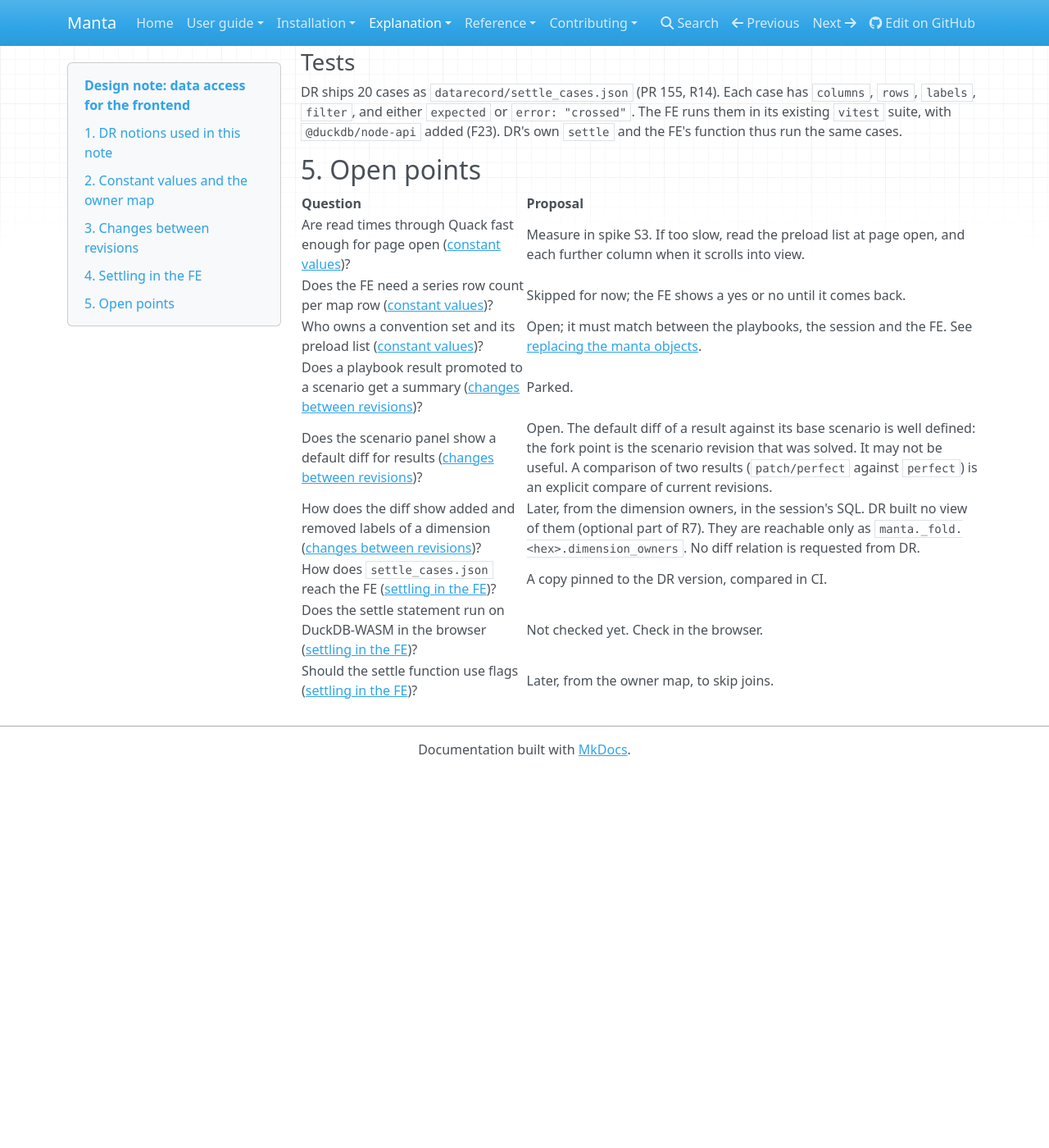
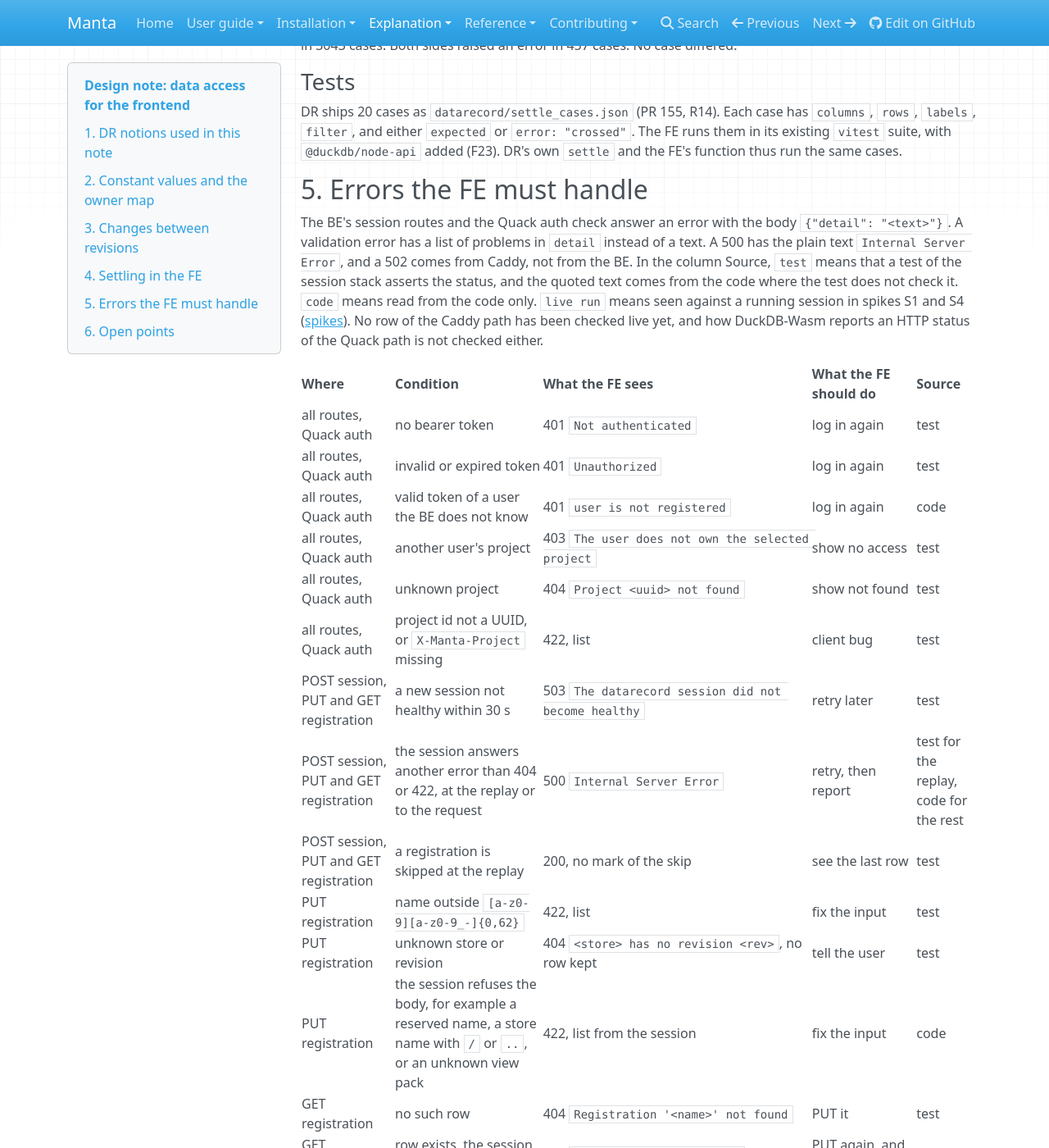
Before and after one commit to manta-plan/manta, an MkDocs documentation site: the page built from docs/explanation/datarecord-session/frontend.md, in a window 1280 px wide and 1400 px high, scrolled down 11210 px. Shown: the whole window at 82% size. Built offline with MkDocs 1.6.1, drawn with Linux system fonts in a browser that asks for light colours; nearby versions of some CDN libraries; before the commit the page ends 12152 px from its top, so only the background shows below that; some of the changed text lies outside the part shown.

Commit message:
docs: list the errors the frontend must handle with a datarecord session
A new section of the frontend note tables what the session routes, the Quack auth check, Caddy and the session answer on failure, and what the FE does then. Open points become section 6.

Signed-off-by: Jonas Hoersch <jonas.hoersch@openenergytransition.org>

```diff
--- a/docs/explanation/datarecord-session/frontend.md
+++ b/docs/explanation/datarecord-session/frontend.md
@@ -9,7 +9,7 @@ How the FE reads the data of a session: constant values and the owner map in pla
 
 Part of the datarecord-session plan, draft 9. Start with the [overview](index.md). The codes F, S, R, D and I point to the [appendix](appendix.md).
 
-This note covers three FE needs. [Constant values and the owner map](#2-constant-values-and-the-owner-map) is the component table, the drawers and the location graph: which attributes exist and which constant values they hold. [Changes between revisions](#3-changes-between-revisions) is the scenario panel and the change markers: what a scenario changes against the scenario it was made from. [Settling in the FE](#4-settling-in-the-fe) is how the FE turns raw rows into one value per coordinate.
+This note covers three FE needs. [Constant values and the owner map](#2-constant-values-and-the-owner-map) is the component table, the drawers and the location graph: which attributes exist and which constant values they hold. [Changes between revisions](#3-changes-between-revisions) is the scenario panel and the change markers: what a scenario changes against the scenario it was made from. [Settling in the FE](#4-settling-in-the-fe) is how the FE turns raw rows into one value per coordinate. [Errors the FE must handle](#5-errors-the-fe-must-handle) lists what the session routes and the Quack path answer when a step fails.
 
 Today quack-server prepares this data at open. It builds the table `attribute_summary` with one full scan over every attribute, and the view `ctype_attributes` over it. It builds the table `scenario_changes` for all scenarios at open. Nothing settles: the FE queries read raw rows and apply partial rules of their own, or none. [Replacing the manta objects](session.md#5-replacing-the-manta-objects) in the session note lists these objects (groups B and C).
 
@@ -342,7 +342,39 @@ The prototype ran against DR's `settle` on 3500 random cases. The cases cover pl
 
 DR ships 20 cases as `datarecord/settle_cases.json` (PR 155, R14). Each case has `columns`, `rows`, `labels`, `filter`, and either `expected` or `error: "crossed"`. The FE runs them in its existing `vitest` suite, with `@duckdb/node-api` added (F23). DR's own `settle` and the FE's function thus run the same cases.
 
-## 5. Open points
+## 5. Errors the FE must handle
+
+The BE's session routes and the Quack auth check answer an error with the body `{"detail": "<text>"}`. A validation error has a list of problems in `detail` instead of a text. A 500 has the plain text `Internal Server Error`, and a 502 comes from Caddy, not from the BE. In the column Source, `test` means that a test of the session stack asserts the status, and the quoted text comes from the code where the test does not check it. `code` means read from the code only. `live run` means seen against a running session in spikes S1 and S4 ([spikes](appendix.md#8-spikes-and-measurements)). No row of the Caddy path has been checked live yet, and how DuckDB-Wasm reports an HTTP status of the Quack path is not checked either.
+
+| Where | Condition | What the FE sees | What the FE should do | Source |
+|---|---|---|---|---|
+| all routes, Quack auth | no bearer token | 401 `Not authenticated` | log in again | test |
+| all routes, Quack auth | invalid or expired token | 401 `Unauthorized` | log in again | test |
+| all routes, Quack auth | valid token of a user the BE does not know | 401 `user is not registered` | log in again | code |
+| all routes, Quack auth | another user's project | 403 `The user does not own the selected project` | show no access | test |
+| all routes, Quack auth | unknown project | 404 `Project <uuid> not found` | show not found | test |
+| all routes, Quack auth | project id not a UUID, or `X-Manta-Project` missing | 422, list | client bug | test |
+| POST session, PUT and GET registration | a new session not healthy within 30 s | 503 `The datarecord session did not become healthy` | retry later | test |
+| POST session, PUT and GET registration | the session answers another error than 404 or 422, at the replay or to the request | 500 `Internal Server Error` | retry, then report | test for the replay, code for the rest |
+| POST session, PUT and GET registration | a registration is skipped at the replay | 200, no mark of the skip | see the last row | test |
+| PUT registration | name outside `[a-z0-9][a-z0-9_-]{0,62}` | 422, list | fix the input | test |
+| PUT registration | unknown store or revision | 404 `<store> has no revision <rev>`, no row kept | tell the user | test |
+| PUT registration | the session refuses the body, for example a reserved name, a store name with `/` or `..`, or an unknown view pack | 422, list from the session | fix the input | code |
+| GET registration | no such row | 404 `Registration '<name>' not found` | PUT it | test |
+| GET registration | row exists, the session lacks it | 404 `<name> is not registered` | PUT again, and on 404 DELETE it | code |
+| DELETE registration | no such row | 404 `Registration '<name>' not found` | ignore | code |
+| DELETE registration | row exists, the session lacks it | 204 | none | test |
+| DELETE session | nothing active | 204 | none | code |
+| Quack via Caddy | no active session: never opened, or stopped by the idle sweep | 409 `No active datarecord session for project <id>, open it with POST /v1/projects/<id>/datarecord-session` | POST session, ATTACH again | test, Caddy part from code |
+| Quack via Caddy | container gone, row active | 502 from Caddy | POST session, ATTACH again | code |
+| Quack, session | wrong Quack token | `Authentication failed` | use the token from POST session | live run |
+| Quack, session | a statement other than SELECT | `Authorization failed` | client bug | test |
+| Quack, session | session restarted | `Invalid connection id` | ATTACH again | live run |
+| Quack, session | catalog of a skipped registration | DuckDB catalog error: schema `manta."<name>"` not found | GET the registration, then PUT or DELETE as above | code |
+
+After a replay skip, POST session answers 200 with no sign of the skip, so the FE learns of it only from a catalog error.
+
+## 6. Open points
 
 | Question | Proposal |
 |---|---|
```
